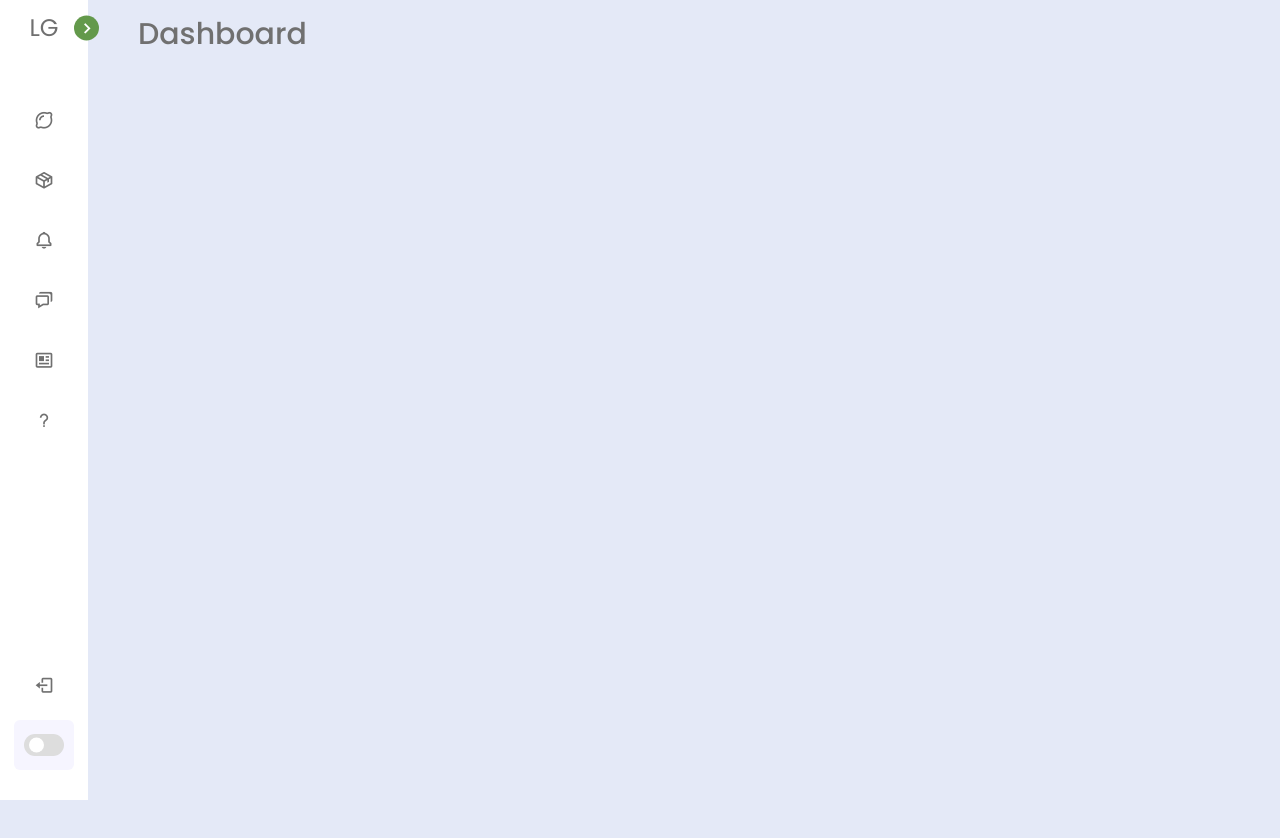
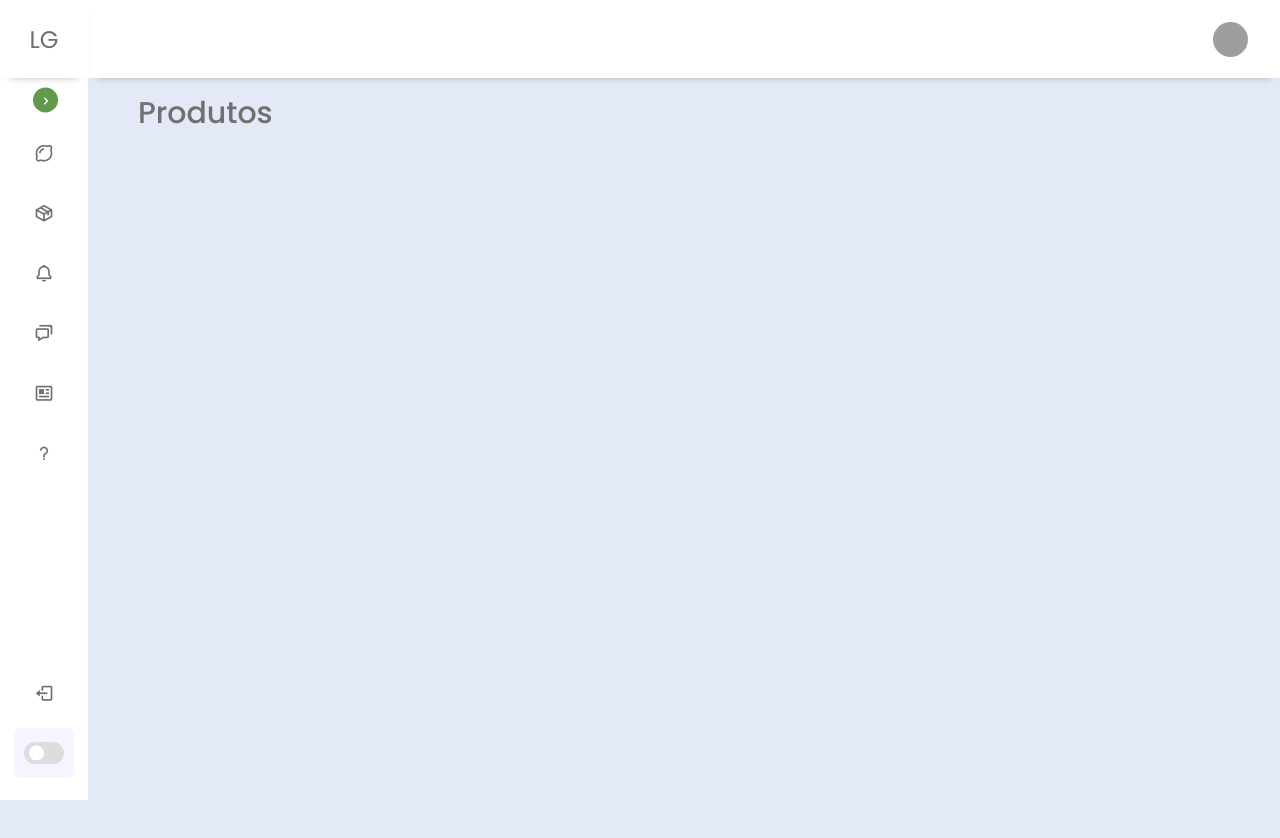
Before and after one commit to m-abdias/GreenTech, a plain HTML site: page pages/dashboard.html in a window 1280 px wide. Before the commit the page ends 800 px from the top, so only its background shows below. Drawn offline with nearby package versions, Linux system fonts and the light colour scheme; grey boxes are pictures that could not be loaded.

Commit message:
:sparkles: feat: Feita toda a Estrutura e estilização do header do dashboard

```diff
--- a/assets/css/base/global.css
+++ b/assets/css/base/global.css
@@ -20,6 +20,8 @@
   --primary-color-light: #f6f5ff;
   --toggle-color: #ddd;
   --text-color: #707070;
+  --border-color: #2d2d2d;
+  --active-sidebar: #ffffff;
 }
 
 html {
--- a/assets/css/layout/dashboard.css
+++ b/assets/css/layout/dashboard.css
@@ -3,6 +3,7 @@
 @import url(../base/reset.css);
 /* dashboard */
 @import url(./dashboard/sidebar.css);
+@import url(./dashboard/header.css);
 
 body {
   min-height: 100vh;
@@ -21,6 +22,8 @@ body.dark {
   --sidebar-color: #242526;
   --primary-color: #3a3b3c;
   --primary-color-light: #3a3b3c;
+  --border-color: #000000;
   --toggle-color: #fff;
   --text-color: #ccc;
+  --active-sidebar: #ccc;
 }
--- /dev/null
+++ b/assets/css/layout/dashboard/header.css
@@ -0,0 +1,34 @@
+.header {
+  position: fixed;
+  left: 250px;
+  width: calc(100% - 250px);
+  height: 78px;
+  z-index: 1;
+
+  background-color: var(--sidebar-color);
+  transition: all 0.3s ease;
+
+  box-shadow: 0 5px 10px -10px var(--border-color);
+
+  display: flex;
+  align-items: center;
+  justify-content: end;
+
+  padding: 0 3.2rem;
+}
+
+.sidebar.close ~ .header {
+  left: 88px;
+  width: calc(100% - 88px);
+}
+
+.header__img-box {
+  width: 35px;
+  height: 35px;
+}
+
+.img-box__profile-img {
+  width: 100%;
+  height: 100%;
+  border-radius: 50%;
+}
--- a/assets/css/layout/dashboard/sidebar.css
+++ b/assets/css/layout/dashboard/sidebar.css
@@ -5,7 +5,7 @@
   left: 0;
   height: 100%;
   width: 250px;
-  padding: 10px 14px;
+  padding: 0;
   background: var(--sidebar-color);
   transition: all 0.3s ease;
   z-index: 100;
@@ -62,6 +62,8 @@ header .image {
   display: flex;
   align-items: center;
   justify-content: center;
+  box-shadow: 0 5px 10px -10px var(--border-color);
+  height: 78px;
 }
 
 .sidebar header .logo-text {
@@ -71,8 +73,8 @@ header .image {
 
 .sidebar header .toggle {
   position: absolute;
-  top: 50%;
-  right: -25px;
+  top: 100px;
+  right: 30px;
   transform: translateY(-50%) rotate(180deg);
   height: 25px;
   width: 25px;
@@ -82,7 +84,7 @@ header .image {
   display: flex;
   align-items: center;
   justify-content: center;
-  font-size: 22px;
+  font-size: 16px;
   cursor: pointer;
   transition: all 0.3s ease;
 }
@@ -97,6 +99,11 @@ body.dark .sidebar header .toggle {
 
 .sidebar .menu {
   margin-top: 40px;
+}
+
+.sidebar .menu .menu-links,
+.sidebar .menu-bar .bottom-content {
+  padding: 0 14px 10px;
 }
 
 .sidebar li a {
@@ -125,7 +132,7 @@ body.dark .sidebar li a:hover .text {
 }
 
 .sidebar .menu-bar {
-  height: calc(100% - 55px);
+  height: calc(100% - 90px);
   display: flex;
   flex-direction: column;
   justify-content: space-between;
@@ -203,8 +210,7 @@ body.dark .switch::before {
 
 .home {
   position: absolute;
-  top: 0;
-  top: 0;
+  top: 79px;
   left: 250px;
   height: 100vh;
   width: calc(100% - 250px);
@@ -223,6 +229,7 @@ body.dark .switch::before {
   height: 100vh;
   width: calc(100% - 78px);
 }
+
 body.dark .home .text {
   color: var(--text-color);
 }
--- a/assets/js/sidebar.js
+++ b/assets/js/sidebar.js
@@ -1,4 +1,6 @@
 let show = false
+
+const linkItems = document.querySelectorAll('.sidebar li a')
 
 const body = document.querySelector('body')
 const sidebar = body.querySelector('aside')
@@ -9,10 +11,12 @@ const logo = document.querySelector('.header__logo-box')
 
 toggle.addEventListener('click', () => {
   sidebar.classList.toggle('close', show)
-  show
-    ? (logo.innerHTML = `<span class="image"> LG </span>`)
-    : (logo.innerHTML = `<span class="image"> LOGOTIPO </span>`)
-  show = !show
+  setTimeout(() => {
+    show
+      ? (logo.innerHTML = `<span class="image"> LG </span>`)
+      : (logo.innerHTML = `<span class="image"> LOGOTIPO </span>`)
+    show = !show
+  }, 100)
 })
 
 modeSwitch.addEventListener('click', () => {
--- a/pages/dashboard.html
+++ b/pages/dashboard.html
@@ -37,7 +37,7 @@
         <div class="menu">
           <ul class="menu-links">
             <li class="nav-link">
-              <a href="#">
+              <a class="active" href="#">
                 <i class="bx bx-lemon icon"></i>
                 <span class="text nav-text">Produtos</span>
               </a>
@@ -102,8 +102,17 @@
         </div>
       </div>
     </aside>
+    <header class="header">
+      <div class="header__img-box">
+        <img
+          class="img-box__profile-img"
+          src="https://github.com/m-abdias.png"
+          alt=""
+        />
+      </div>
+    </header>
     <section class="home">
-      <h1 class="text">Dashboard</h1>
+      <h1 class="text">Produtos</h1>
     </section>
     <script src="../assets/js/sidebar.js"></script>
   </body>
```
